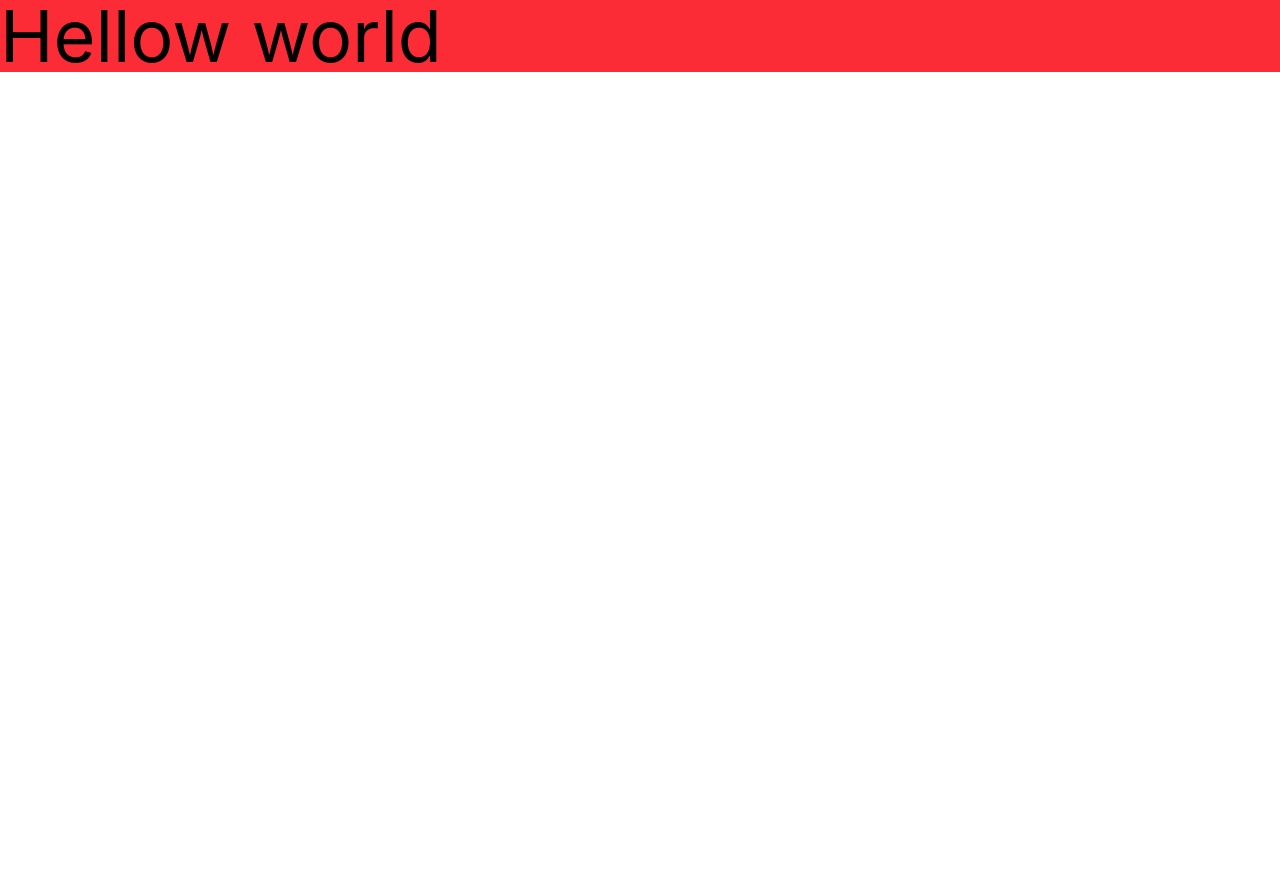
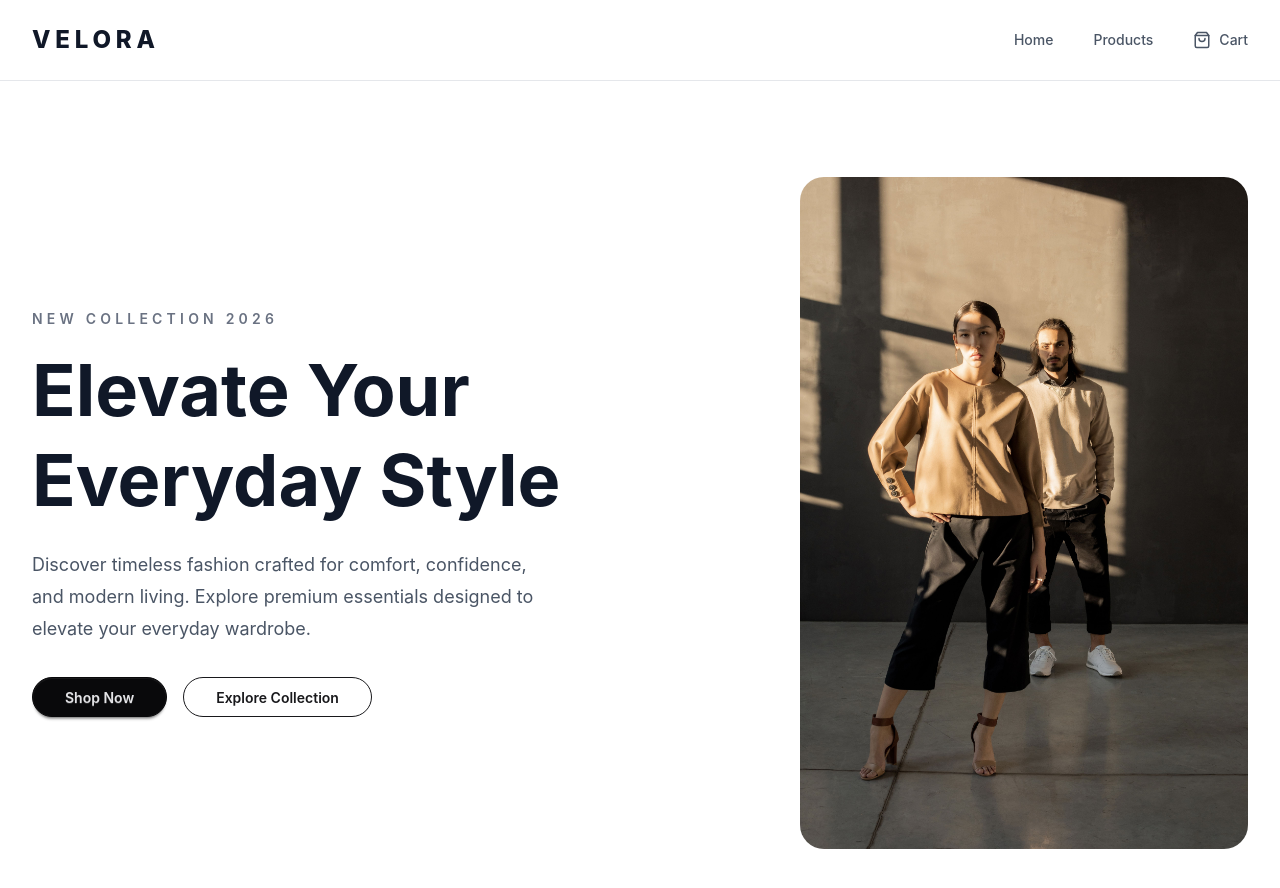
Before and after one commit to Fahim20223/velora, a Next.js app: page / in a window 1280 px wide. Shown: the top 888 px of the page. Before the commit the page ends 800 px from the top, so only its background shows below. Built offline with nearby package versions, Linux system fonts and the light colour scheme.

Commit message:
just initialize the hero & navbar in the beginning mode

```diff
--- a/src/app/layout.jsx
+++ b/src/app/layout.jsx
@@ -1,5 +1,6 @@
 import { Geist, Geist_Mono } from "next/font/google";
 import "./globals.css";
+import Navbar from "@/components/layout/Navbar";
 
 const geistSans = Geist({
   variable: "--font-geist-sans",
@@ -22,7 +23,11 @@ export default function RootLayout({ children }) {
       lang="en"
       className={`${geistSans.variable} ${geistMono.variable} h-full antialiased`}
     >
-      <body className="min-h-full flex flex-col">{children}</body>
+      <body className="min-h-full flex flex-col">
+        <Navbar></Navbar>
+
+        {children}
+      </body>
     </html>
   );
 }
--- a/src/app/page.jsx
+++ b/src/app/page.jsx
@@ -1,9 +1,10 @@
+import Hero from "@/components/home/Hero";
 import React from "react";
 
 const Home = () => {
   return (
     <div>
-      <h1 className="text-7xl bg-red-500 text-black">Hellow world</h1>
+      <Hero />
     </div>
   );
 };
--- /dev/null
+++ b/src/components/home/Hero.jsx
@@ -0,0 +1,63 @@
+import React from "react";
+import Container from "../ui/Container";
+import Image from "next/image";
+// import heroImage from "@/assets/images/hero-couple.jpg";
+import heroImage from "@/assets/images/hero-couple.jpg";
+import Link from "next/link";
+
+const Hero = () => {
+  return (
+    <section className="py-16 lg:py-24">
+      <Container>
+        <div className="grid grid-cols-1 items-center gap-16 lg:grid-cols-2">
+          {/* Left side */}
+          <div>
+            <p className="mb-4 text-sm font-semibold uppercase tracking-[0.3em] text-gray-500">
+              New Collection 2026
+            </p>
+
+            <h1 className="mb-6 text-5xl font-bold leading-tight text-gray-900 lg:text-7xl">
+              Elevate Your
+              <br />
+              Everyday Style
+            </h1>
+
+            <p className="mb-8 max-w-lg text-lg leading-8 text-gray-600">
+              Discover timeless fashion crafted for comfort, confidence, and
+              modern living. Explore premium essentials designed to elevate your
+              everyday wardrobe.
+            </p>
+
+            <div className="flex flex-wrap gap-4">
+              <Link
+                href="/products"
+                className="btn btn-neutral rounded-full px-8"
+              >
+                Shop Now
+              </Link>
+
+              <Link
+                href="/products"
+                className="btn btn-outline rounded-full px-8"
+              >
+                Explore Collection
+              </Link>
+            </div>
+          </div>
+
+          {/* Right side */}
+          <div className="flex justify-center lg:justify-end">
+            <Image
+              src={heroImage}
+              alt="Fashion couple wearing modern clothing"
+              priority
+              className="w-full max-w-md rounded-3xl object-cover"
+            />
+          </div>
+        </div>
+      </Container>
+    </section>
+  );
+};
+
+export default Hero;
--- a/src/components/layout/Navbar.jsx
+++ b/src/components/layout/Navbar.jsx
@@ -0,0 +1,57 @@
+import Link from "next/link";
+import React from "react";
+import Container from "../ui/Container";
+import { FiShoppingBag } from "react-icons/fi";
+
+const navLinks = [
+  {
+    label: "Home",
+    href: "/",
+  },
+  {
+    label: "Products",
+    href: "/products",
+  },
+];
+
+const Navbar = () => {
+  return (
+    <div>
+      <header className="sticky top-0 z-50 border-b border-gray-200 bg-white/90 backdrop-blur-md">
+        <Container>
+          <nav className="flex h-20 items-center justify-between">
+            {/* Logo */}
+            <Link
+              href="/"
+              className="text-2xl font-extrabold tracking-[0.2em] text-gray-900 transition-colors duration-300 hover:text-black"
+            >
+              VELORA
+            </Link>
+
+            <div className="flex items-center gap-10">
+              {navLinks.map((link) => (
+                <Link
+                  key={link.href}
+                  href={link.href}
+                  className="text-sm font-medium text-gray-600 transition-colors duration-300 hover:text-black"
+                >
+                  {link.label}
+                </Link>
+              ))}
+
+              <Link
+                href="/cart"
+                className="flex items-center gap-2 text-sm font-medium text-gray-600 transition-colors duration-300 hover:text-black"
+              >
+                <FiShoppingBag size={18} />
+                <span>Cart</span>
+              </Link>
+            </div>
+          </nav>
+        </Container>
+      </header>
+    </div>
+  );
+};
+
+export default Navbar;
--- /dev/null
+++ b/src/components/ui/Container.jsx
@@ -0,0 +1,11 @@
+import React from "react";
+
+const Container = ({ children, className = "" }) => {
+  return (
+    <div className={`max-w-7xl mx-auto px-4 md:px-6 lg:px-8 ${className}`}>
+      {children}
+    </div>
+  );
+};
+
+export default Container;
```
Also changed, not shown: src/assets/images/hero-couple.jpg (added), src/components/home/FeaturedProducts.jsx (added), src/components/home/Newsletter.jsx (added), src/components/home/WhyChooseUs.jsx (added).
